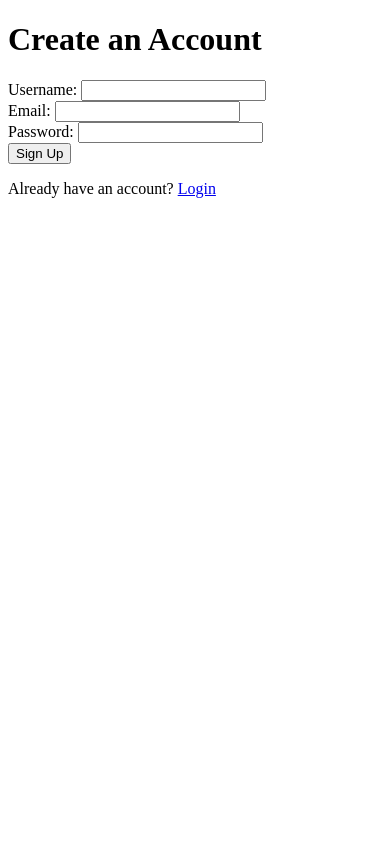
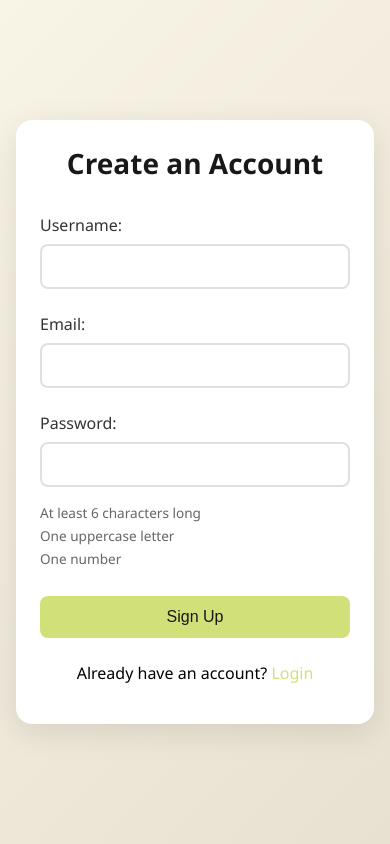
Before and after one commit to asiaihsan/Codessy, a PHP site: page /sign_up.php in a window 390 px wide. Run offline with PHP 8.4, Linux system fonts and the light colour scheme.

Commit message:
Enhance login and sign-up pages: improve layout and styling with custom CSS, add error message handling, and update titles for better branding.

```diff
--- /dev/null
+++ b/css/sign_up.css
@@ -0,0 +1,135 @@
+.body-signup {
+    margin: 0;
+    padding: 0;
+    font-family: 'Segoe UI', Arial, sans-serif;
+    background: linear-gradient(135deg, #f8f4e6 0%, #e8e1d1 100%);
+    min-height: 100vh;
+    display: flex;
+    align-items: center;
+    justify-content: center;
+}
+
+.signup-container {
+    background: #fff;
+    padding: 2rem;
+    border-radius: 16px;
+    box-shadow: 0 8px 32px rgba(0, 0, 0, 0.1);
+    width: 100%;
+    max-width: 400px;
+    margin: 2rem;
+}
+
+.signup-header {
+    text-align: center;
+    margin-bottom: 2rem;
+}
+
+.signup-header h1 {
+    color: #181818;
+    font-size: 2rem;
+    margin: 0;
+    font-weight: 600;
+}
+
+.signup-form {
+    display: flex;
+    flex-direction: column;
+    gap: 1.5rem;
+}
+
+.form-group {
+    display: flex;
+    flex-direction: column;
+    gap: 0.5rem;
+}
+
+.form-group label {
+    color: #333;
+    font-weight: 500;
+}
+
+.form-group input {
+    padding: 0.75rem;
+    border: 2px solid #e0e0e0;
+    border-radius: 8px;
+    font-size: 0.95rem;
+    transition: all 0.3s ease;
+}
+
+.form-group input:focus {
+    outline: none;
+    border-color: #d2e07a;
+    box-shadow: 0 0 0 3px rgba(210, 224, 122, 0.2);
+}
+
+.signup-button {
+    background: #d2e07a;
+    color: #181818;
+    padding: 0.75rem;
+    border: none;
+    border-radius: 8px;
+    font-size: 1rem;
+    font-weight: 500;
+    cursor: pointer;
+    transition: all 0.3s ease;
+}
+
+.signup-button:hover {
+    background: #a8c05a;
+    transform: translateY(-2px);
+    box-shadow: 0 4px 12px rgba(168, 192, 90, 0.2);
+}
+
+.error-message {
+    background: #ffebee;
+    color: #c62828;
+    padding: 1rem;
+    border-radius: 8px;
+    margin-bottom: 1rem;
+    text-align: center;
+}
+
+.signup-footer {
+    text-align: center;
+    margin-top: 1.5rem;
+}
+
+.signup-footer a {
+    color: #d2e07a;
+    text-decoration: none;
+    font-weight: 500;
+    transition: color 0.3s ease;
+}
+
+.signup-footer a:hover {
+    color: #a8c05a;
+}
+
+/* Password requirements */
+.password-requirements {
+    margin-top: 0.5rem;
+    font-size: 0.85rem;
+    color: #666;
+}
+
+.password-requirements ul {
+    list-style: none;
+    padding: 0;
+    margin: 0;
+}
+
+.password-requirements li {
+    margin-bottom: 0.25rem;
+}
+
+/* Responsive adjustments */
+@media (max-width: 480px) {
+    .signup-container {
+        margin: 1rem;
+        padding: 1.5rem;
+    }
+
+    .signup-header h1 {
+        font-size: 1.75rem;
+    }
+}
--- a/sign_up.php
+++ b/sign_up.php
@@ -34,23 +34,50 @@ if ($_SERVER["REQUEST_METHOD"] == "POST") {
 <head>
     <meta charset="UTF-8">
     <meta name="viewport" content="width=device-width, initial-scale=1.0">
-    <title>Sign Up</title>
+    <title>Sign Up - Codessy</title>
+    <link rel="stylesheet" href="css/sign_up.css">
 </head>
-<body>
+<body class="body-signup">
+    <div class="signup-container">
+        <div class="signup-header">
             <h1>Create an Account</h1>
-    <?php if (!empty($error)) echo "<p>$error</p>"; ?>
-    <form action="<?php echo htmlspecialchars($_SERVER["PHP_SELF"]); ?>" method="POST">
+        </div>
+
+        <?php if (!empty($error)): ?>
+            <div class="error-message">
+                <?php echo htmlspecialchars($error); ?>
+            </div>
+        <?php endif; ?>
+
+        <form class="signup-form" action="<?php echo htmlspecialchars($_SERVER["PHP_SELF"]); ?>" method="POST">
+            <div class="form-group">
                 <label for="username">Username:</label>
                 <input type="text" id="username" name="username" value="<?php echo isset($_POST['username']) ? htmlspecialchars($_POST['username']) : ''; ?>" required>
-        <br>
+            </div>
+
+            <div class="form-group">
                 <label for="email">Email:</label>
                 <input type="email" id="email" name="email" value="<?php echo isset($_POST['email']) ? htmlspecialchars($_POST['email']) : ''; ?>" required>
-        <br>
+            </div>
+
+            <div class="form-group">
                 <label for="password">Password:</label>
                 <input type="password" id="password" name="password" required>
-        <br>
-        <input type="submit" value="Sign Up">
+                <div class="password-requirements">
+                    <ul>
+                        <li>At least 6 characters long</li>
+                        <li>One uppercase letter</li>
+                        <li>One number</li>
+                    </ul>
+                </div>
+            </div>
+
+            <button type="submit" class="signup-button">Sign Up</button>
         </form>
+
+        <div class="signup-footer">
             <p>Already have an account? <a href="login.php">Login</a></p>
+        </div>
+    </div>
 </body>
 </html>
```
Also changed, not shown: css/login.css (added, +118 -0 lines), login.php (+26 -10 lines). Lines whose indentation alone changed are shown as unchanged.
